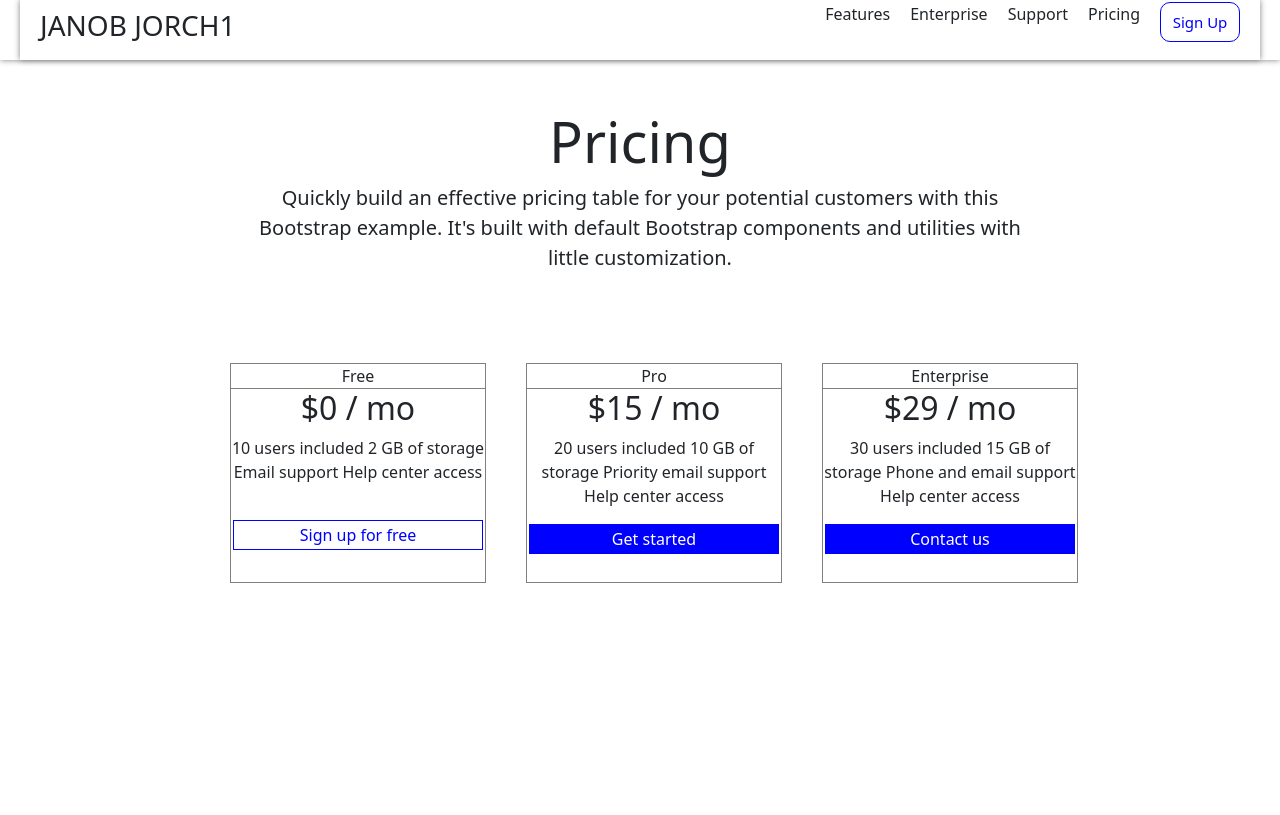
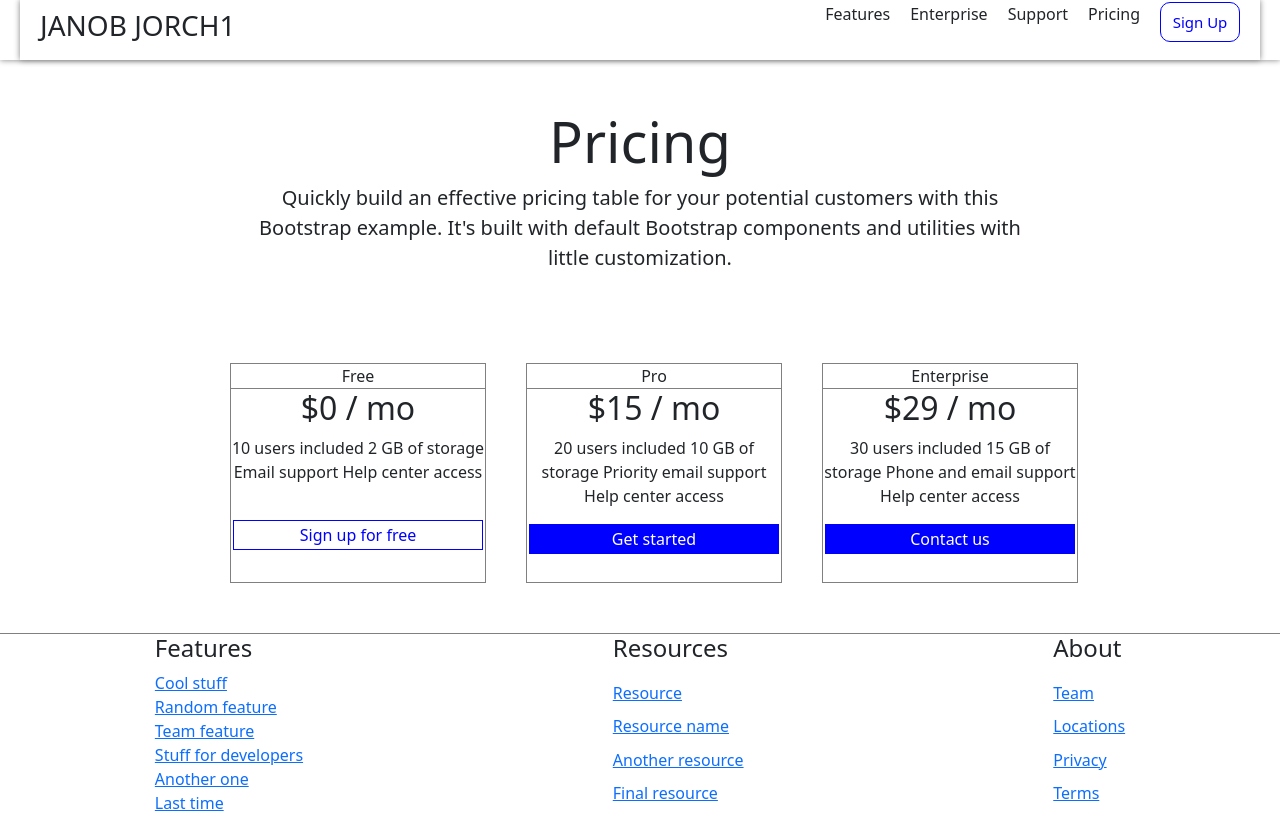
Before and after one commit to Juratbekdasturchi/loyihaffff, a React (Create React App) app: page / in a window 1280 px wide. Shown: the top 815 px of the page. Built offline with nearby package versions, Linux system fonts and the light colour scheme.

Commit message:
Add commit

```diff
--- a/src/App.js
+++ b/src/App.js
@@ -58,6 +58,33 @@ function App() {
           </div>
         </div>
       </main>
+      <footer>
+        <div className='Features'>
+          <h4>Features</h4>
+          <a href='#'>Cool stuff</a>
+          <a href='#'>Random feature</a>
+          <a href='#'>Team feature</a>
+          <a href='#'>Stuff for developers</a>
+          <a href='#'>Another one</a>
+          <a href='#'>Last time</a>
+        </div>
+
+        <div className='Resources'>
+          <h4>Resources</h4>
+          <a href='#'>Resource</a>
+          <a href='#'>Resource name</a>
+          <a href='#'>Another resource</a>
+          <a href='#'>Final resource</a>
+        </div>
+
+        <div className='About'>
+          <h4>About</h4>
+          <a href='#'>Team</a>
+          <a href='#'>Locations</a>
+          <a href='#'>Privacy</a>
+          <a href='#'>Terms</a>
+        </div>
+      </footer>
     </div>
   );
 }
```
